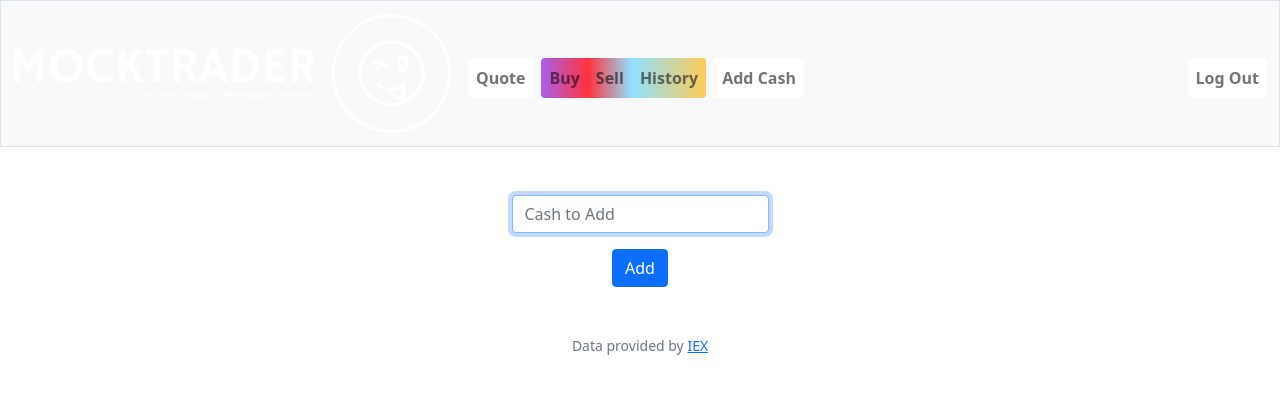
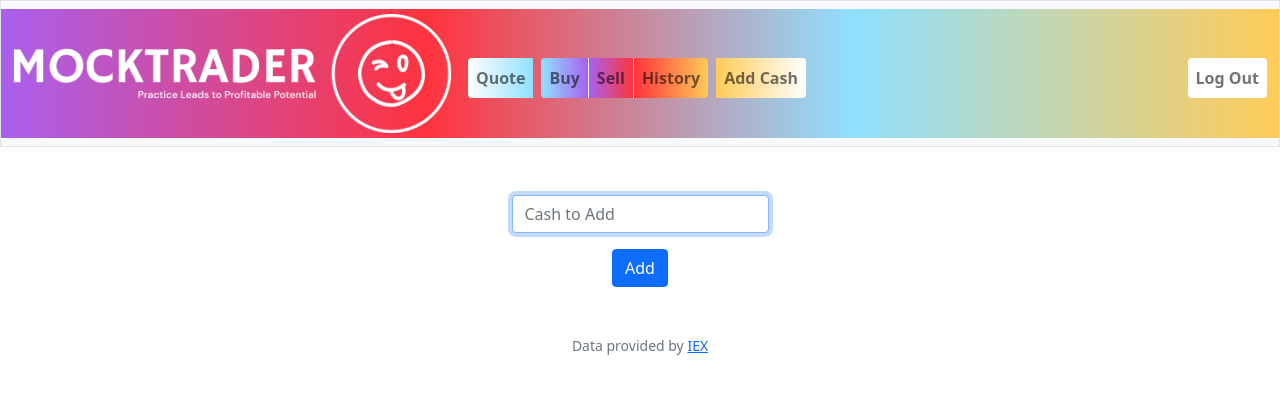
Before and after one commit to jazzorpheus/mock-trader, a Flask app: page /add in a window 1280 px wide. Shown: the top 394 px of the page. Run offline with Flask 3, Linux system fonts and the light colour scheme; the visitor is signed in with stand-in values (Sample User, id 1); some libraries are stand-ins or nearby versions.

Commit message:
Sun, Jul 30, 2023, 12:53 AM +01:00

```diff
--- a/static/styles.css
+++ b/static/styles.css
@@ -4,15 +4,8 @@
 /*  */
 /*  */
 
-a960ee
-ff333d
-90e0ff
-ffcb57
 .nav-container {
-    /* background: linear-gradient(to right, #163922 0%, #8CB444 35%); */
-    background: linear-gradient(to right, #a960ee, #a960ee 24%, #ff333d 25%, #90e0ff 50%, #ffcb57 75%);
-
-
+    background: linear-gradient(0.25turn, #a960ee, #ff333d, #90e0ff, #ffcb57);
 }
 
 .navbar-brand {
@@ -51,30 +44,38 @@ ffcb57
 
 .nav-link.quote {
     background-color: white;
+    background: linear-gradient(to right, white, #90e0ff);
     font-weight: bold;
 }
 
 /* Colored Links */
 
+/* a960ee
+ff333d
+90e0ff
+ffcb57 */
+
 .nav-link.buy {
     background-color: #a960ee;
-    background: linear-gradient(to right, #a960ee, #ff333d);
+    background: linear-gradient(to right, #90e0ff, #a960ee);
     font-weight: bold;
+    border-right: solid rgba(255,255,255,0.7) 1px;
 }
 .nav-link.sell {
     background-color: #ff333d;
-    background: linear-gradient(to right, #ff333d, #90e0ff);
+    background: linear-gradient(to right, #a960ee, #ff333d);
     font-weight: bold;
+    border-right: solid rgba(255,255,255,0.7) 1px;
 }
 .nav-link.history {
     background-color: #90e0ff;
-    background: linear-gradient(to right, #90e0ff, #ffcb57);
+    background: linear-gradient(to right, #ff333d, #ffcb57);
     font-weight: bold;
 }
 
 
 .nav-link.add {
-    background-color: white;
+    background: linear-gradient(to right, #ffcb57, white);
     font-weight: bold;
 }
 
```
Also changed, not shown: 1 other file.
